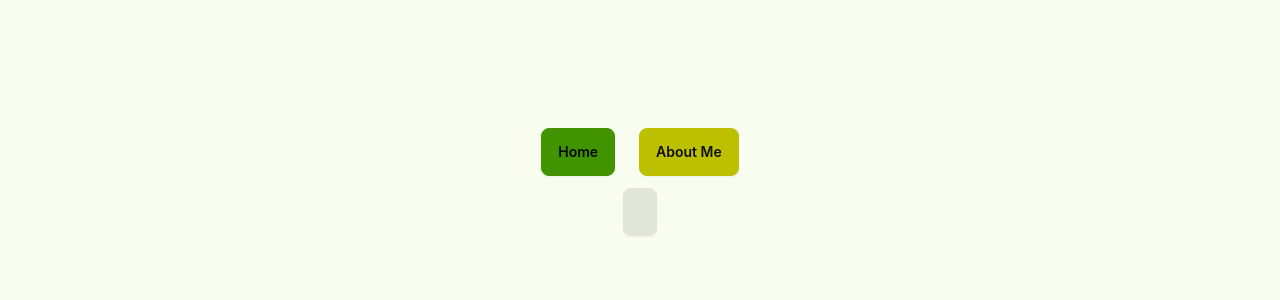
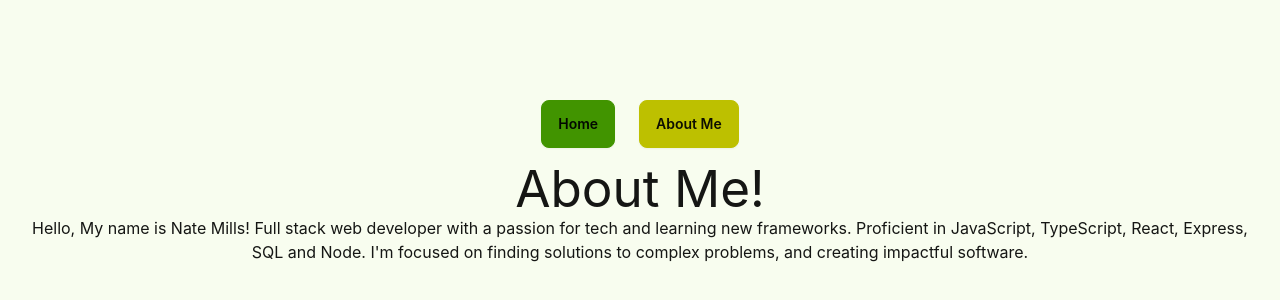
Before and after one commit to natemills018/portfolio_vite_tailwind, a React (Vite) app: page /aboutme in a window 1280 px wide. Shown: the part 224-524 px from the top of the page. Built offline with nearby package versions, Linux system fonts and the light colour scheme.

Commit message:
Completed About Me paragraph

```diff
--- a/src/components/AboutMe.tsx
+++ b/src/components/AboutMe.tsx
@@ -1,32 +1,24 @@
 import React from "react";
-import {Link} from 'react-router-dom';
+import { Link } from "react-router-dom";
 
-interface AboutMeProps {
-
-}
-
-
+interface AboutMeProps {}
 
 const AboutMe = (props: AboutMeProps) => {
-
-
   // if I want some sort of state or fetching hook, it goes here!
-
-
 
   return (
     <div>
-
       <main className="">
-                <button  className="btn"></button>
+        <h1>About Me!</h1>
+        <p>
+          Hello, My name is Nate Mills! Full stack web developer with a passion
+          for tech and learning new frameworks. Proficient in JavaScript,
+          TypeScript, React, Express, SQL and Node. I'm focused on finding
+          solutions to complex problems, and creating impactful software.
+        </p>
       </main>
-
     </div>
-    )
-
-
-
-}
-
+  );
+};
 
 export default AboutMe;
```
Lines whose indentation alone changed are shown as unchanged.
